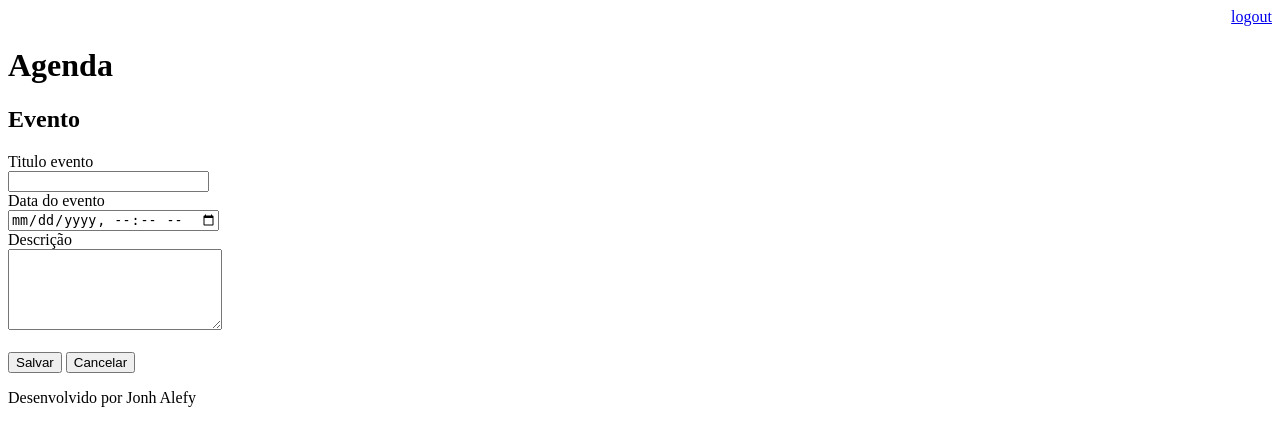
After one commit to JonhAlefy/agenda, a Django app: page /agenda/evento/ in a window 1280 px wide. The commit adds this page. Shown: the top 446 px of the page. Run offline with Django 3.2, Linux system fonts and the light colour scheme; a user stored in the database is signed in.

Commit message:
Incluindo template de inserção de Evento na agenda, e o git ignore

```diff
--- a/agenda/urls.py
+++ b/agenda/urls.py
@@ -21,6 +21,8 @@ from django.views.generic import RedirectView
 urlpatterns = [
     path('admin/', admin.site.urls),
     path('agenda/', views.lista_eventos),
+    path('agenda/evento/', views.evento),
+    path('agenda/evento/submit', views.submit_evento),
     path('', RedirectView.as_view(url='/agenda/')),
     path('login/', views.login_user),
     path('login/submit', views.submit_login),
--- a/core/views.py
+++ b/core/views.py
@@ -33,9 +33,23 @@ def submit_login(request):
     return redirect('/')
 
 @login_required(login_url='/login/')
-
 def lista_eventos(request):
     usuario = request.user
     evento = Evento.objects.filter(usuario=usuario)
     dados = {'eventos' :evento}
     return render(request, 'agenda.html', dados)
+
+@login_required(login_url='/login/')
+def evento(request):
+    return render(request, 'evento.html')
+
+@login_required(login_url='/login/')
+def submit_evento(request):
+    if request.POST:
+        titulo = request.POST.get('titulo')
+        data_evento = request.POST.get('data_evento')
+        descricao = request.POST.get('descricao')
+        usuario = request.user
+        Evento.objects.create(titulo=titulo, data_evento=data_evento, descricao=descricao, usuario=usuario)
+
+    return redirect('/')
--- a/templates/agenda.html
+++ b/templates/agenda.html
@@ -3,6 +3,10 @@
 {% block content %}
 
     <h3>Agendamentos</h3>
+
+    <a href="evento/">
+        <button type="button">Novo evento</button>
+    </a>
 
     <ul style="font-size: 18px;">
         {% for evento in eventos %}
--- /dev/null
+++ b/templates/evento.html
@@ -0,0 +1,24 @@
+{% extends "model-page.html" %}
+
+{% block content %}
+    <h2>Evento</h2>
+
+    <form action="submit" method="POST">{% csrf_token %}
+        <label>Titulo evento</label>
+        <br>
+        <input type="text" name="titulo" size="22">
+        <br>
+        <label>Data do evento</label>
+        <br>
+        <input type="datetime-local" name="data_evento">
+        <br>
+        <label> Descrição </label>
+        <br>
+        <textarea name="descricao" rows="5" cols="24"></textarea>
+        <br><br>
+        <button type="submit">Salvar</button>
+        <a href="/">
+            <button type="button">Cancelar</button>
+        </a>
+    </form>
+{% endblock %}
```
Also changed, not shown: db.sqlite3, 1 other file.
